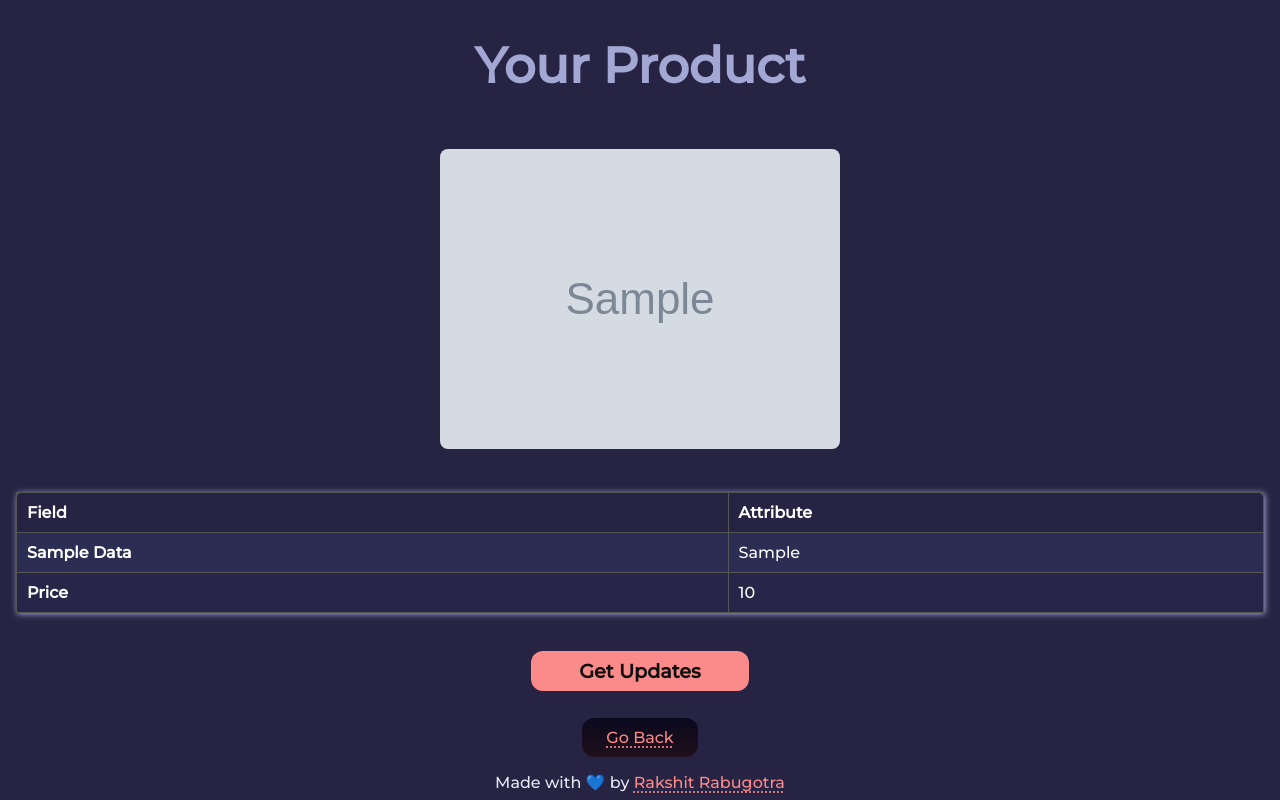
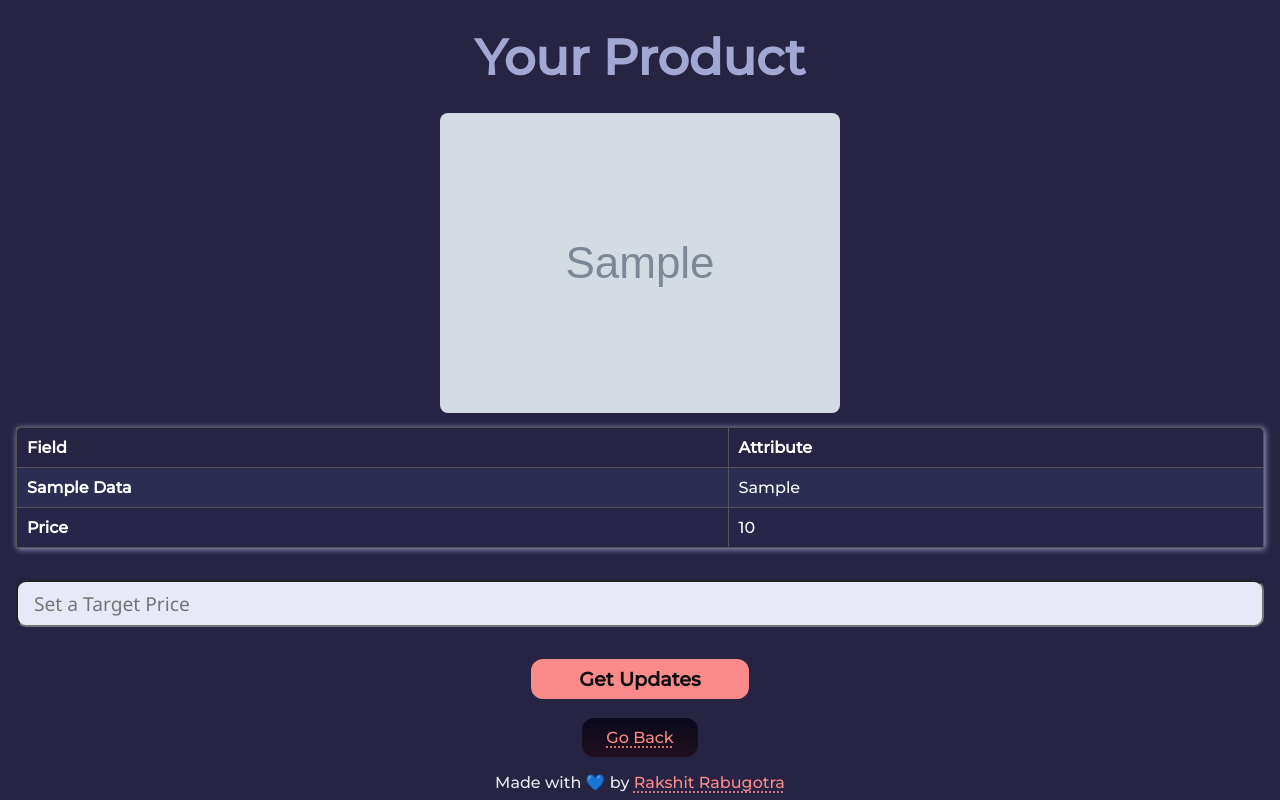
Before and after one commit to RakshitRabugotra/Wishilist-Price-Alert, a Flask app: template templates/results.html in a window 1280 px wide. Run offline with Flask 3, Linux system fonts and the light colour scheme; the template is opened without the code that fills it: values that come from a table or form of the project are taken from there, most other values are stand-ins (such as "Sample title", 1, 10 or a date in 2020); grey boxes marked "Sample" are stand-in pictures.

Commit message:
Add mechanism to set Target Price for an item

```diff
--- a/app.py
+++ b/app.py
@@ -1,8 +1,8 @@
-from flask import Flask, render_template, session, redirect, jsonify, url_for
+from flask import Flask, render_template, session, redirect, jsonify, flash, url_for
 from flask_wtf import FlaskForm
 from flask_bcrypt import Bcrypt
-from wtforms import StringField, SubmitField, PasswordField, EmailField
-from wtforms.validators import DataRequired, Email
+from wtforms import StringField, SubmitField, PasswordField, EmailField, IntegerField
+from wtforms.validators import DataRequired, Email, NumberRange
 from job_handler import write_to_database
 from models import db, User
 from config import ApplicationConfig
@@ -27,11 +27,13 @@ with app.app_context():
 # Initialize the migrator
 migrate = Migrate(app, db)
 
+
+# The URL of the item to get info of
+URL = ""
+
 """
 Forms
 """
-
-
 class InfoForm(FlaskForm):
     item_url = StringField("The URL of Amazon item", validators=[DataRequired()])
     submit = SubmitField()
@@ -50,13 +52,17 @@ class RegisterForm(FlaskForm):
     submit = SubmitField()
 
 
+class TargetPriceForm(FlaskForm):
+    target_price = IntegerField("Set a Target Price", validators=[DataRequired(), NumberRange(min=1)])
+    submit = SubmitField()
+
 """
 Endpoints
 """
-
-
 @app.route("/", methods=["GET", "POST"])
 def index():
+    # Access the global URL
+    global URL
 
     if session.get("user_id") is None:
         return redirect("/login")
@@ -68,39 +74,71 @@ def index():
     # If form is validated successfully
     if form.validate_on_submit():
         item_url = form.item_url.data
+        URL = item_url
         form.item_url.data = ""
 
     # If we have item_url on our hand, then scrap the shit out of it
-    if item_url is not None:
-        # Get ready with the scrapper
-        scrapper = Scraper(item_url)
+    if item_url is not None and len(URL) != 0:
+        return redirect("/results")
 
-        # If we couldn't scrap, then we have some error
-        if not scrapper.is_active:
-            return render_template("error.html", error="Couldn't parse the URL")
+    # If we don't have any url, then just show the base index page
+    return render_template("index.html", item_url=item_url, form=form)
 
-        # Else save the data we get, and show results
-        data = scrapper.get()
 
-        # Format the data
-        data, image, price = format_data(data)
-        # Log that we successfully fetched the data
-        logger.info(f"Data successfully fetched - data: {data['title'].strip()}")
+"""
+Endpoint for results
+"""
+@app.route("/results", methods=["GET", "POST"])
+def get_results():
+    # Access the global URL
+    global URL
 
-        # Add the url of the product to the data
-        data['url'] = item_url
+    # Target price form
+    target_price = None
+    targetPriceForm = TargetPriceForm()
 
-        # Save the data to the database
+    # If form is validated successfully
+    if targetPriceForm.validate_on_submit():
+        target_price = targetPriceForm.target_price.data
+        targetPriceForm.target_price.data = ""
+
+    # If the URL is empty then, alert the user
+    if len(URL) == 0:
+        return render_template("error.html", title="Invalid Routed Page", heading="No Item's URL was found", error="The URL couldn't be parsed — Try again")
+
+    # Get ready with the scrapper
+    scrapper = Scraper(URL)
+
+    # If we couldn't scrap, then we have some error
+    if not scrapper.is_active:
+        return render_template("error.html", title="Scraper Error", heading="Scraper not working", error="Couldn't parse the URL")
+
+    # Else save the data we get, and show results
+    data = scrapper.get()
+
+    # Format the data
+    data, image, price = format_data(data)
+    # Log that we successfully fetched the data
+    logger.info(f"Data successfully fetched - data: {data['title'].strip()}")
+
+    # Add the url of the product to the data
+    data['url'] = URL
+
+    # Save the data to the database
+    if target_price is not None:
+        data['target_price'] = target_price
         if write_to_database(data=data, user_id=session["user_id"], price=price, image=image):
             logger.info("Data saved to database successfully")
 
-        # Remove the url attribute
-        del data['url']
+        if data['target_price'] is not None:
+            # Alert the user that they've successfully subscribed to the item
+            return render_template("confirm.html", title="Action Successful!", heading="Item is now being tracked!", message=f"The requested item ({data['title']}) is now being tracked")
 
-        return render_template("results.html", data=data, image=image, price=price)
+    # Remove the url attribute
+    del data['url']
 
-    # If we don't have any url, then just show the base index page
-    return render_template("index.html", item_url=item_url, form=form)
+    return render_template("results.html", data=data, image=image, price=price, form=targetPriceForm)
+
 
 
 """
@@ -215,12 +253,12 @@ Error handlers
 
 @app.errorhandler(404)
 def page_not_found(e):
-    return render_template("404.html"), 404
+    return render_template("error.html", title="404 Not Found", heading="Error - Page not found!", error="Page you're looking for is not available"), 404
 
 
 @app.errorhandler(500)
-def page_not_found(e):
-    return render_template("500.html"), 500
+def internal_server_error(e):
+    return render_template("error.html", title="500 Internal Server Error", heading="Error - Internal Server Error", error="There is some issue with the server"), 500
 
 
 if __name__ == "__main__":
--- a/job_handler.py
+++ b/job_handler.py
@@ -22,6 +22,10 @@ def write_to_database(data: dict, user_id: str, price: str, image: str):
         else:
             product.latest_price = price
             product.image = image
+
+        # If we also have a target price, then update it
+        if data.get("target_price") is not None:
+            product.target_price = data["target_price"]
 
         try:
             db.session.commit()
@@ -55,6 +59,7 @@ def write_to_database(data: dict, user_id: str, price: str, image: str):
         url=data["url"],
         title=data["title"],
         latest_price=price,
+        target_price=data.get("target_price"),
         image=image,
     )
     db.session.add(new_product)
--- a/models.py
+++ b/models.py
@@ -28,6 +28,7 @@ class Products(db.Model):
     user_id = db.Column(db.String(32), nullable=False)
     title = db.Column(db.String(345), nullable=False, unique=True)
     latest_price = db.Column(db.Integer, nullable=False, default=0)
+    target_price = db.Column(db.Integer, nullable=True)
     image = db.Column(db.Text, nullable=False)
     date_added = db.Column(db.DateTime, default=now)
 
--- a/scraper.py
+++ b/scraper.py
@@ -14,7 +14,16 @@ AMAZON_ITEMS = {
 class Scraper:
     # Headers for the request
     HEADERS = {
-        "User-Agent": "Mozilla/5.0 (Windows NT 10.0; Win64; x64) AppleWebKit/537.36 (KHTML, like Gecko) Chrome/42.0.2311.135 Safari/537.36 Edge/12.246"
+        "User-Agent": "Mozilla/5.0 (Windows NT 10.0; Win64; x64) AppleWebKit/537.36 (KHTML, like Gecko) Chrome/42.0.2311.135 Safari/537.36 Edge/12.246",
+        "Sec-Ch-Ua": '"Chromium";v="118", "Google Chrome";v="118", "Not=A?Brand";v="99"',
+        "Sec-Ch-Ua-Mobile":  "?0",
+        "Sec-Ch-Ua-Platform": "Windows",
+        "Sec-Ch-Ua-Platform-Version": "10.0.0",
+        "Sec-Ch-Viewport-Width": "1000",
+        "Sec-Fetch-Dest": "document",
+        "Sec-Fetch-Mode": "navigate",
+        "Sec-Fetch-Site": "same-origin",
+        "Sec-Fetch-User": "?1"
     }
 
     # Initialize the beautiful soup
--- a/static/css/style.css
+++ b/static/css/style.css
@@ -37,6 +37,7 @@ body {
   align-items: center;
   justify-content: space-between;
   background: var(--color-4);
+  overflow: auto;
 }
 
 .important {
@@ -69,7 +70,6 @@ body {
   flex-direction: column;
   justify-content: space-around;
   align-items: center;
-  height: 95vh;
   width: 100%;
   padding: 0px 1rem;
 }
@@ -126,6 +126,11 @@ a.href-btn {
 /* Image holder */
 .item-image-holder img {
   border-radius: 8px;
+  margin: 0.6rem 0px;
+}
+
+.form {
+  width: 100%;
 }
 
 .form form {
@@ -155,7 +160,8 @@ a.href-btn {
 
 input[type="text"],
 input[type="password"],
-input[type="email"] {
+input[type="email"],
+input[type="number"] {
   font-size: var(--fs-3);
   font-family: "Segoe UI", Tahoma, Geneva, Verdana, sans-serif;
   background-color: var(--color-1);
--- a/templates/results.html
+++ b/templates/results.html
@@ -30,7 +30,13 @@
     </tbody>
   </table>
 
-  <button>Get updates</button>
+  <div class="form">
+    <form method="POST">
+      {{ form.hidden_tag() }}
+      {{ form.target_price(placeholder="Set a Target Price") }}
+      {{ form.submit(value="Get Updates") }}
+    </form>
+  </div>
 </div>
 
 {% else %}
--- a/utils.py
+++ b/utils.py
@@ -33,6 +33,8 @@ def format_data(data: dict) -> tuple:
     availability = data["availability"]
     if "unavailable" in availability:
         data["availability"] = "Currently Unavailable"
+        data["price"] = None
+        price = "0"
 
     # Delete the [price, image] from the dictionary and pass it separately
     del data["price"]
```
Also changed, not shown: templates/confirm.html (added, +12 -0 lines), instance/db.sqlite.
